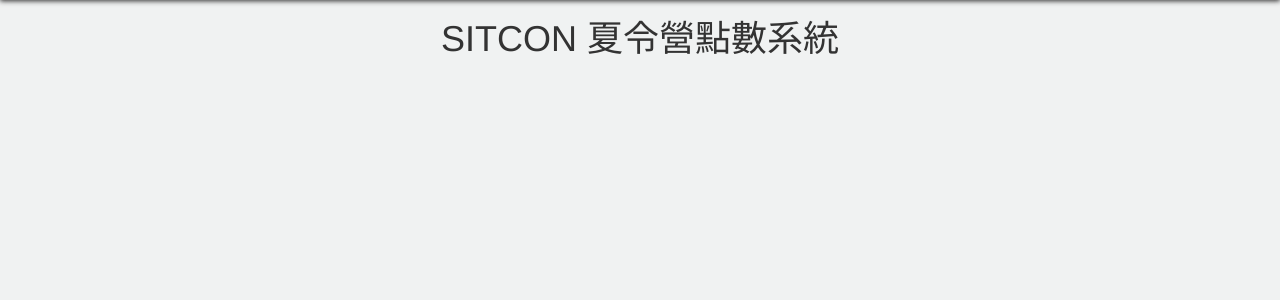
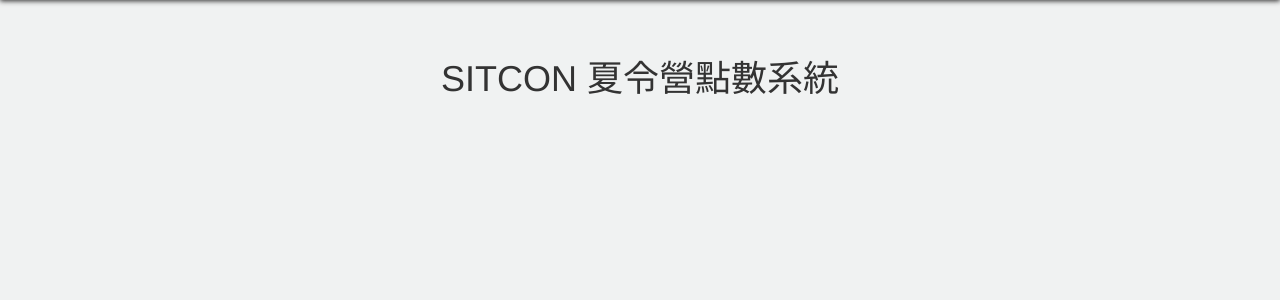
Before and after one commit to sitcon-tw/arcane, a Django app: page / in a window 1280 px wide. Shown: the part 51-351 px from the top of the page. Run offline with Django 3.2, Linux system fonts and the light colour scheme; some libraries are stand-ins or nearby versions.

Commit message:
fixed wrap

```diff
--- a/app/templates/base.html
+++ b/app/templates/base.html
@@ -1,6 +1,7 @@
 {% load staticfiles %}
 <!DOCTYPE html>
   <head>
+    <meta name="viewport" content="width=device-width; initial-scale=1.0; maximum-scale=1.0; user-scalable=0;">
     <meta charset="utf-8"/>
     <title>{% block title %}{% endblock %} ‧ SITCON Camp 點數系統</title>
     <meta name="description" content="SITCON Summer Camp 學生計算機夏令營點數系統。關於學生計算機年會，請前往 http://sitcon.org/，關於學生計算機夏令營，請前往 http://sitcon.camp。" />
--- a/assets/css/global.css
+++ b/assets/css/global.css
@@ -63,7 +63,7 @@
   }
 }
 #divblock {
-  margin-top: 50px;
+  margin-top: 90px;
   float: left;
   position: relative;
   left: -50%;
```
